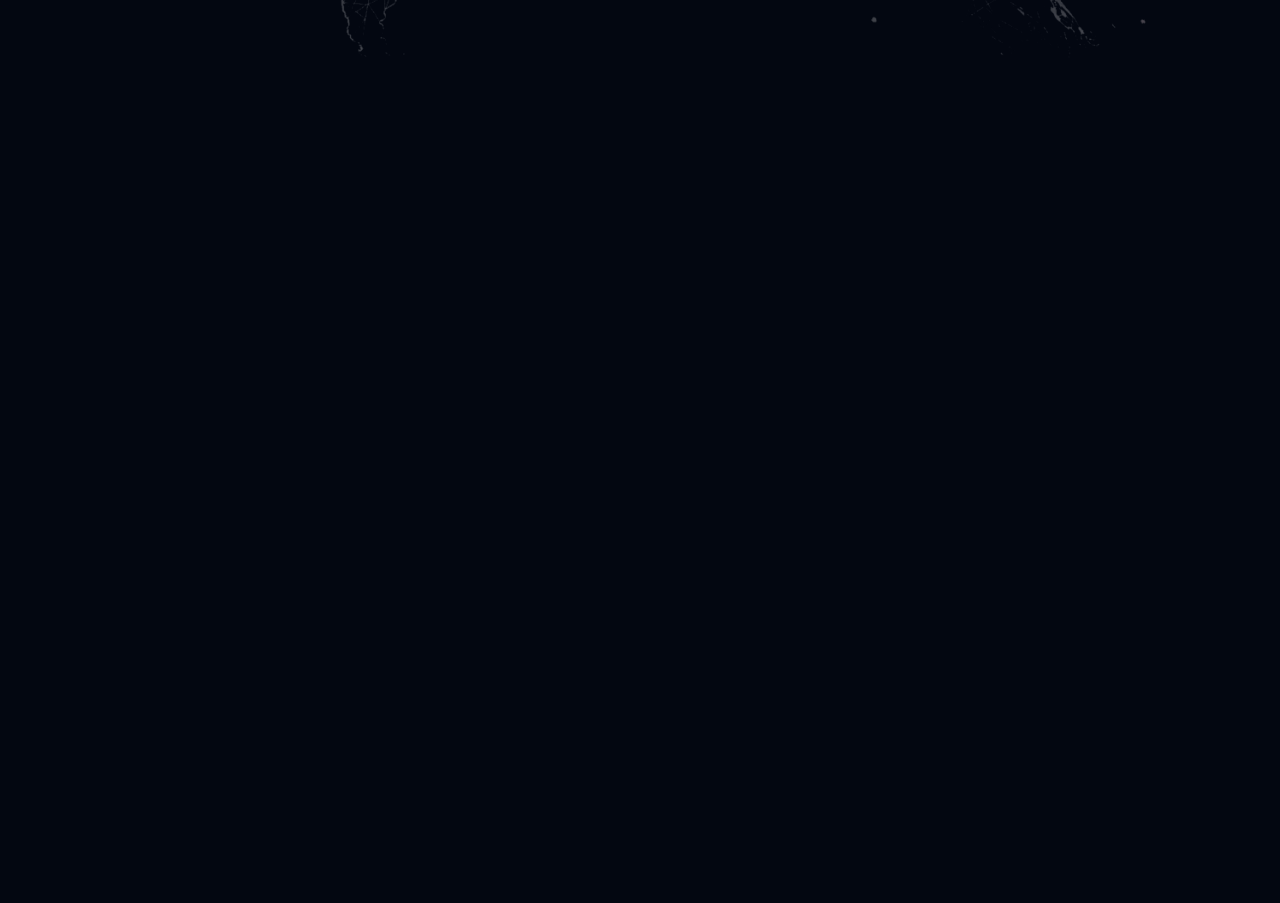
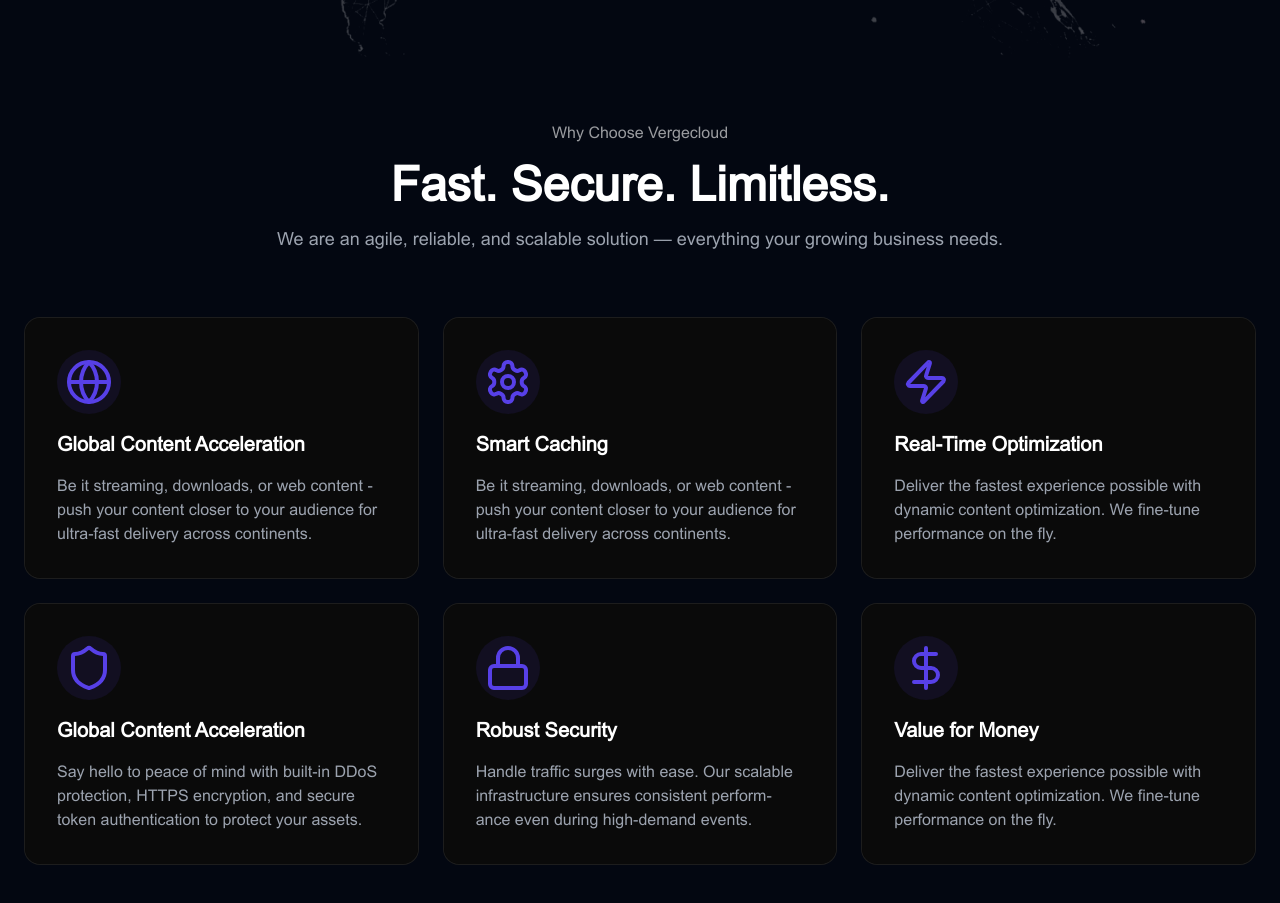
Before and after one commit to varunpandey0502/vergecloud-dark, a Next.js app: page / in a window 1280 px wide. Shown: the part 1960-2863 px from the top of the page. Before the commit the page ends 2081 px from the top, so only its background shows below. Built offline with nearby package versions, Linux system fonts and the light colour scheme.

Commit message:
fix: testing build bug on vercel

```diff
--- a/app/page.tsx
+++ b/app/page.tsx
@@ -13,7 +13,7 @@
       {/* <SubscriptionSavings /> */}
       <PlatformWalkthrough />
       <GlobalNetwork />
-      {/* <WhyChoose /> */}
+      <WhyChoose />
       {/* <Awards />
       <Stats />
       <Comparison />
```
